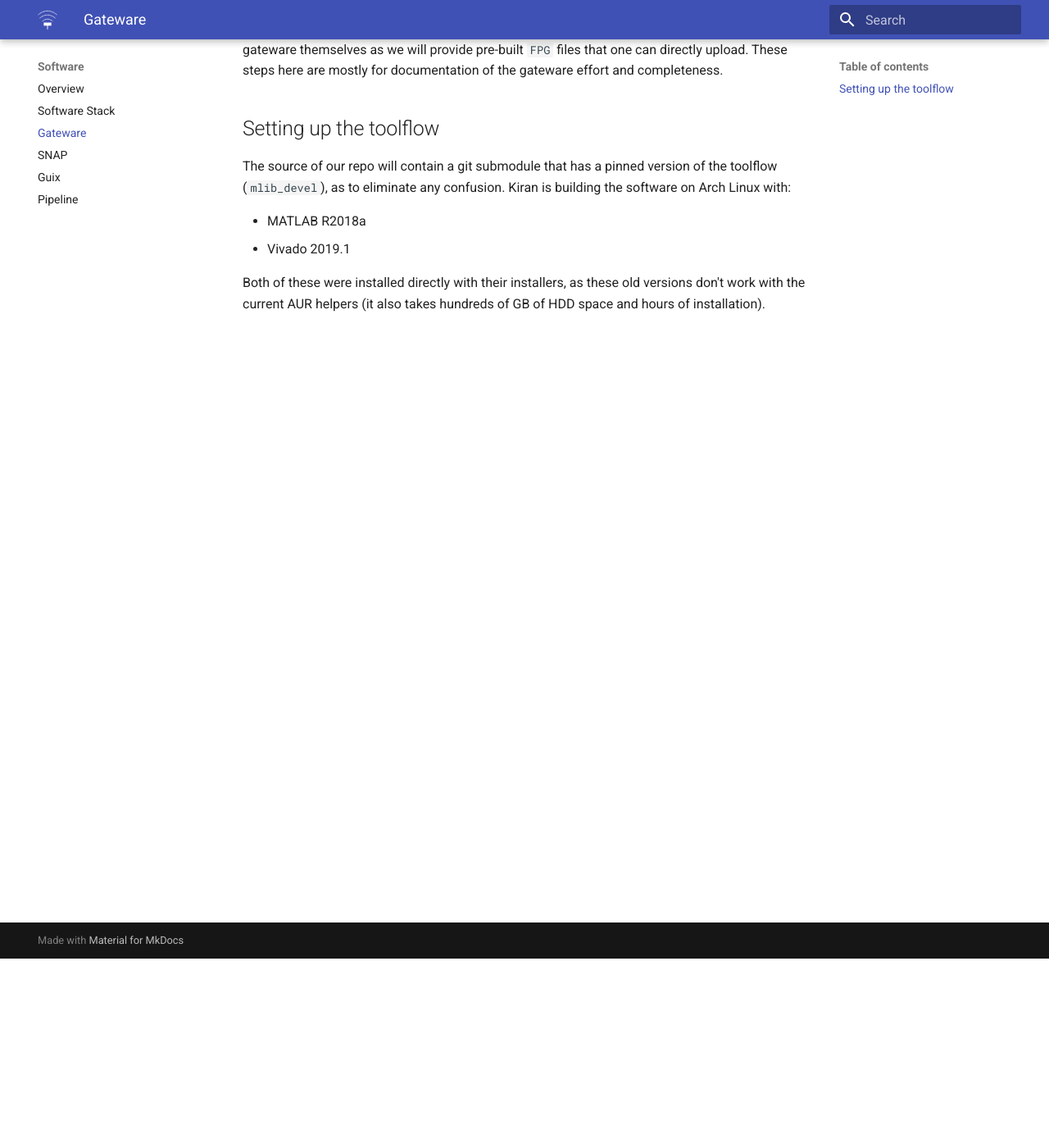
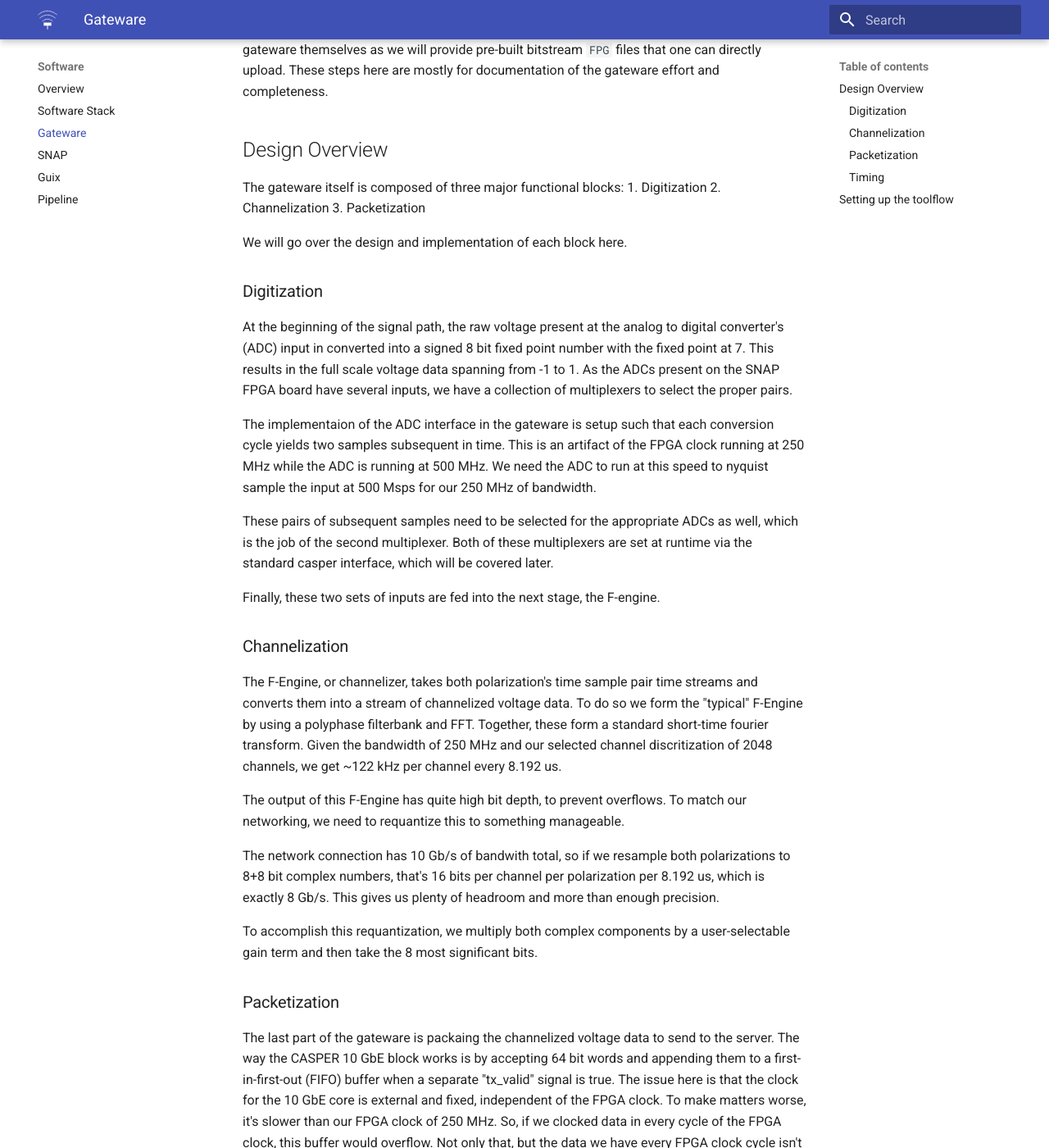
Before and after one commit to courtneyjkeeler/grex-telescope.github.io, an MkDocs documentation site: the page built from docs/software/gateware.md, in a window 1280 px wide and 1400 px high, scrolled down 231 px. Shown: the whole window at 82% size. Built offline with MkDocs 1.6.1 and Material for MkDocs 9.7.7, drawn with Linux system fonts in a browser that asks for light colours; some of the changed text lies outside the part shown.

Commit message:
Add more gateware documentation

```diff
--- a/docs/software/gateware.md
+++ b/docs/software/gateware.md
@@ -4,8 +4,80 @@ The FPGA gateware for GReX is built using the [CASPER
 Toolflow](https://casper-toolflow.readthedocs.io/en/latest/index.html#a-note-on-operating-systems).
 Because of the reliance on proprietary tools, it is quite difficult to set up.
 And end-user of GReX shouldn't have to build the gateware themselves as we will
-provide pre-built `FPG` files that one can directly upload. These steps here are
-mostly for documentation of the gateware effort and completeness.
+provide pre-built bitstream `FPG` files that one can directly upload.
+These steps here are mostly for documentation of the gateware effort and completeness.
+
+## Design Overview
+
+The gateware itself is composed of three major functional blocks:
+1. Digitization
+2. Channelization
+3. Packetization
+
+We will go over the design and implementation of each block here.
+
+### Digitization
+
+At the beginning of the signal path, the raw voltage present at the analog to digital converter's
+(ADC) input in converted into a signed 8 bit fixed point number with the fixed point at 7. This
+results in the full scale voltage data spanning from -1 to 1. As the ADCs present on the SNAP FPGA
+board have several inputs, we have a collection of multiplexers to select the proper pairs.
+
+The implementaion of the ADC interface in the gateware is setup such that each conversion cycle
+yields two samples subsequent in time. This is an artifact of the FPGA clock running at 250 MHz while
+the ADC is running at 500 MHz. We need the ADC to run at this speed to nyquist sample the input at 500 Msps
+for our 250 MHz of bandwidth.
+
+These pairs of subsequent samples need to be selected for the appropriate ADCs as well, which is the job of
+the second multiplexer. Both of these multiplexers are set at runtime via the standard casper interface, which
+will be covered later.
+
+Finally, these two sets of inputs are fed into the next stage, the F-engine.
+
+### Channelization
+
+The F-Engine, or channelizer, takes both polarization's time sample pair time streams and converts them into
+a stream of channelized voltage data. To do so we form the "typical" F-Engine by using a polyphase filterbank and
+FFT. Together, these form a standard short-time fourier transform. Given the bandwidth of 250 MHz and our selected
+channel discritization of 2048 channels, we get ~122 kHz per channel every 8.192 us.
+
+The output of this F-Engine has quite high bit depth, to prevent overflows. To match our networking, we need to
+requantize this to something manageable.
+
+The network connection has 10 Gb/s of bandwith total, so if we resample both polarizations to 8+8 bit complex numbers,
+that's 16 bits per channel per polarization per 8.192 us, which is exactly 8 Gb/s. This gives us plenty of headroom and
+more than enough precision.
+
+To accomplish this requantization, we multiply both complex components by a user-selectable gain term and then take
+the 8 most significant bits.
+
+### Packetization
+
+The last part of the gateware is packaing the channelized voltage data to send to the server. The way the CASPER
+10 GbE block works is by accepting 64 bit words and appending them to a first-in-first-out (FIFO) buffer when a
+separate "tx_valid" signal is true. The issue here is that the clock for the 10 GbE core is external and fixed,
+independent of the FPGA clock. To make matters worse, it's slower than our FPGA clock of 250 MHz. So, if we clocked
+data in every cycle of the FPGA clock, this buffer would overflow. Not only that, but the data we have every FPGA clock
+cycle isn't 64 bits, it's 32 bits as we have both polarization's 8+8 bit complex channel value.
+
+So, a solution is to "transose" the data where every other clock cycle we create a 64 bit word of two channels worth of
+data. Therefore, we are clocking data in effectivley at 125 MHz, which is under the 10 GbE core clock and won't overflow.
+
+After we clock in 1024 words (as each word is 2 channels and we have 2048 channels), we must set the "end of frame" flag
+high (coincident with the last valid word). This will then transmit a UDP packet to the configured server and repeat the cycle.
+
+### Timing
+
+A work in progress feature is the addition of timing information to the payloads. This will be critical eventually, but is
+currently untested. The SNAP board has an additional input which accepts a "pulse per second" signal where rising edges are
+coincident with a second from an accuracte UTC clock. For the case of GReX, this will come from a GPS timing reciever or external
+MASER source. In the gateware, there is an "arm" register which is logical ANDed with this PPS signal which starts the timing system.
+
+So, the user will activate this "arm" register and note the next UTC second (assuming the computer that is performing the arming has
+a reasonably accurate clock). Then, the next true second will "flag" the very first packet which will reset a packet counter. Every
+UDP packet will have a header which contains the packet count since the first PPS signal. As the clocks of the system are discriminated
+by this timing source, and we expect the packets to occur every 8.192 us, and we know when the UTC second of the first channel was, we
+can work out the timestamp of each packet.
 
 ## Setting up the toolflow
 
@@ -13,9 +85,13 @@ The source of our repo will contain a git submodule that has a pinned version of
 the toolflow (`mlib_devel`), as to eliminate any confusion. Kiran is building
 the software on Arch Linux with:
 
-- MATLAB R2018a
-- Vivado 2019.1
+- MATLAB R2021a
+- Vivado 2021.1
 
+<<<<<<< HEAD
 Both of these were installed directly with their installers, as these old
 versions don't work with the current AUR helpers (it also takes hundreds of
 GB of HDD space and hours of installation).
+=======
+I used AUR helpers for both of these and played around getting their horribly vendored shared libraries to work.
+>>>>>>> 3c38fdd (Add more gateware documentation)
```
Also changed, not shown: docs/software/overview.md (+0 -4 lines), docs/software/snap.md (+8 -1 lines).
